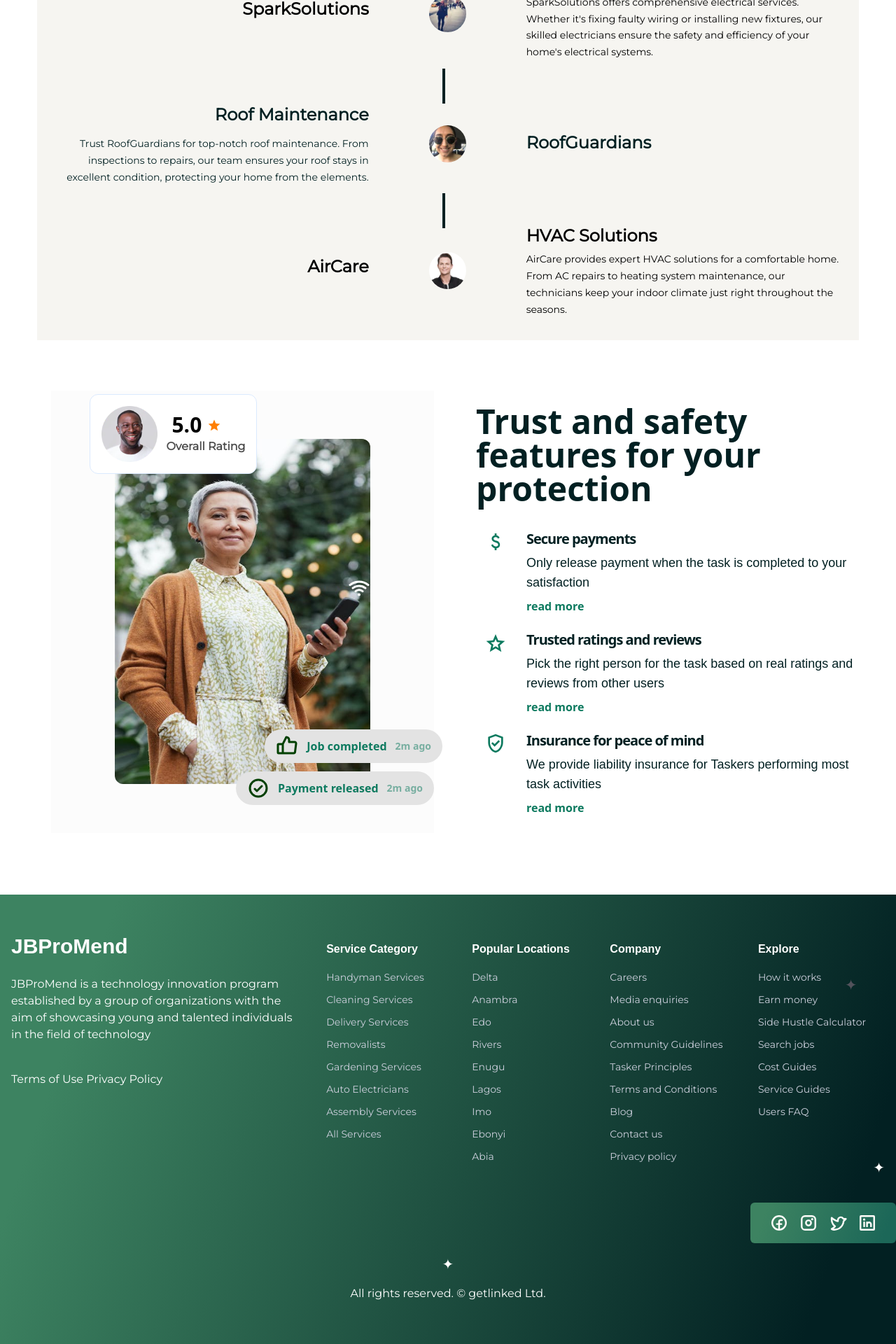
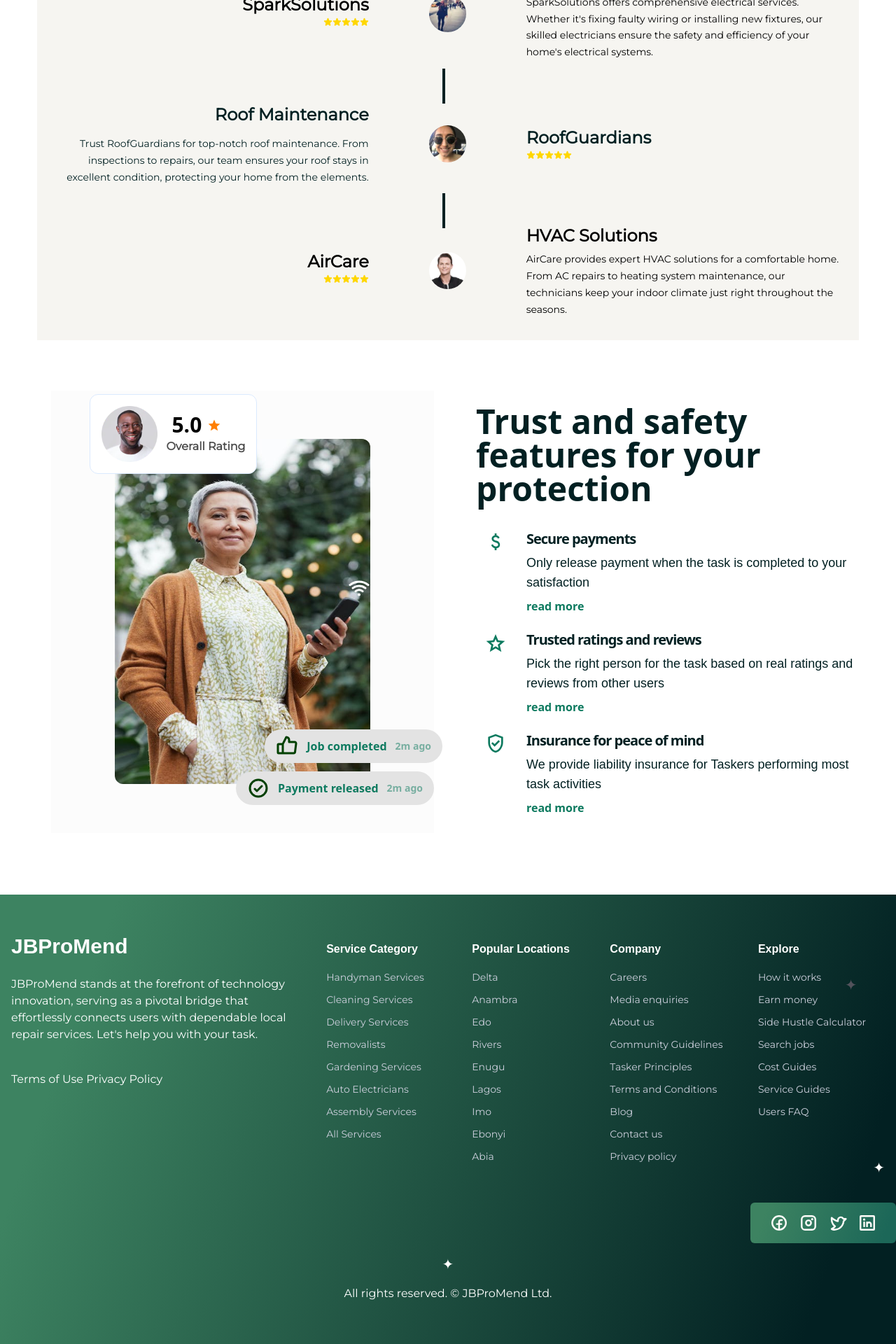
Before and after one commit to Elochukwu3/jb-task-searvice, a Next.js app: page / in a window 1280 px wide. Shown: the part 2639-4559 px from the top of the page at 70% size. Built offline with nearby package versions, Linux system fonts and the light colour scheme; a web font is replaced by a local one.

Commit message:
update: footer

```diff
--- a/components/Home/getdone/EachTree.tsx
+++ b/components/Home/getdone/EachTree.tsx
@@ -3,13 +3,14 @@ import {pageProp} from "./type";
 import Image from "next/image";
 import {variants as motionFade} from "./variant"
 import { motion } from "framer-motion";
+import Star from "@components/projectCard/Star"
 
-export default function GetDone ({header, text, label, image,}: pageProp){
+export default function GetDone ({header, text, label, image, index}: pageProp){
     return(
         <div>
              <div key={label} className="w-fit mx-auto hidden md:block">
              <div className="flex mb-[11px] mt-[5px] lg:space-x-[86px] md:space-x-[50px] w-full items-center">
-                    <motion.div variants={motionFade} initial="initial" whileInView={"animate"} className="w-[40%]">
+                    <motion.div custom={index} variants={motionFade} initial="initial" whileInView={"animate"} className="w-[40%]">
                         <div className="text-custom-dark text-right mb-[12px] mont text-[24px] font-[700]">
                             {header}
                         </div>
@@ -22,7 +23,12 @@ export default function GetDone ({header, text, label, image,}: pageProp){
                     </div>
                     <div className="text-custom-dark w-[40%] text-left mb-1 mont text-[24px] font-[700]">
                         {label}
-                    </div>
+                        <span className="w-fit flex text-gold-900">
+                    {Array.from({ length: 5 }, (_, index) => (
+                    <Star key={index} weight="fill" size={13} color="#ffd700" />
+                ))}
+                         </span>
+                        </div>
                 </div>
                 <div className="flex mb-[0px] lg:space-x-[86px] md:space-x-[50px] w-full items-center">
                     <div className="w-[40%] bg-custom-dark"/>
--- a/components/Home/getdone/EachTreeTwo.tsx
+++ b/components/Home/getdone/EachTreeTwo.tsx
@@ -1,23 +1,26 @@
 import MdTree from "./MdTree";
 import {pageProp} from "./type";
 import Image from "next/image";
-import {motion} from "framer-motion"
+import {motion} from "framer-motion";
+import { scaleY} from "./variant";
+import Star from "@components/projectCard/Star";
 
 const EachTreeTwo = ({header, text, label, image, index}:pageProp)=>{
     return(
-        <motion.div
-    //     whileInView={{ scale: 1, opacity: 1 }}
-    //   animate={{ scale: .6, opacity: 0 }}
-    //   transition={{
-    //     scale: { duration: 1.2,  },
-    //     opacity: { duration: 1, delay: 3 }
-    //   }}
-    //   initial={{ rotate: 0 }}
+        <motion.div variants={scaleY}
+        whileInView="animate"
+      animate="animate"
+      initial="initial" custom={index}
         >
             <div key={label} className="w-fit mx-auto hidden md:block">
             <div className="flex mb-[11px] lg:space-x-[86px] md:space-x-[50px] w-full items-center">
                   <div className="text-bg-custom-dark w-[40%] text-right mb-[12px] mont text-[24px] font-[700]">
                      {label}
+                     <span className="w-fit flex ml-auto">
+                    {Array.from({ length: 5 }, (_, index) => (
+                    <Star key={index} weight="fill" size={13} color="#ffd700" />
+                ))}
+             </span>
                   </div>
                   <div className="w-[53px] object-contain overflow-hidden relative  h-[53px] rounded-full">
                       <Image src={image} alt="" fill />
--- a/components/Home/getdone/index.tsx
+++ b/components/Home/getdone/index.tsx
@@ -4,6 +4,7 @@ import EachTree from "./EachTree";
 import {pageProp} from "./type";
 import EachTreeTwo from "./EachTreeTwo";
 import {submenu, displayObject} from "@db/constants/getdone";
+import {motion} from "framer-motion"
 
 const GettingDone = ()=>{
     const [display, setDisplay] = useState<pageProp[]>(displayObject[submenu[0].id as keyof typeof displayObject])
@@ -15,7 +16,7 @@ const GettingDone = ()=>{
 
     return(
         <div className="w-full">
-             <div className="w-11/12 mx-auto">
+             <motion.div transition={{duration: 0.5}} initial={{scale: 0}} whileInView={{scale: 1}} className="w-11/12 mx-auto">
                 <div className="w-fit mx-auto mt-9 mb-[20px] md:mb-[80px]">
                     <div id="timeline"
                         className="text-custom-dark mb-[21px] md:mb-[12px] mx-auto  text-center text-[20px] md:text-[32px] font-[700] clashsd">
@@ -26,15 +27,15 @@ const GettingDone = ()=>{
                         anticipate using for the upcoming event.
                     </div>
                 </div>
-            </div>
-            <div className="max-sm:flex-wrap flex gap-4 max-md:gap-2 w-fit mx-auto mb-8 max-sm:text-sm">
+            </motion.div>
+            <div className="max-sm:flex-wrap flex gap-4 max-md:gap-2 max-sm:p-3 w-fit max-sm:justify-center max-sm:px-2 mx-auto mb-8 max-sm:text-sm">
                 {
                   submenu.map(({id, name}, i)=>(
                     <div onClick={()=>handle(id)} key={id + "key"} className="rounded-md p-2 max-md:p-1 mx-2 max-md:mx-0 text-wrap cursor-pointer border border-custom-greaner">{name}</div>
                   ))
                 }
             </div>
-           <div className="w-11/12 mx-auto max-sm:w-[95%] bg-[#f6f5f1] font-montserrat p-5 h-[62.4vh] lg:h-auto overflow-y-scroll no-scrollbar">
+           <div className="w-11/12 mx-auto max-sm:w-[95%] bg-[#f6f5f1] font-montserrat p-5  lg:h-auto ">
            {
                display &&  display.map((item, index)=>{
                 const ComponentToView = index % 2 === 0 ? EachTree : EachTreeTwo
--- a/components/Home/getdone/variant.ts
+++ b/components/Home/getdone/variant.ts
@@ -1,16 +1,31 @@
 
 export const variants = {
     initial:{
-        x: -100,
+        x: -50,
         opacity: 0
     },
-    animate:{
-        x:0,
-        opacity: 1,
-        transition:{
-            type:"spring",
-            stiffness: 50,
+    animate:(index: number)=>(
+        {
+            x:0,
+            opacity: 1,
+            transition:{
+                type:"tween",
+                delay: index * 0.05
+            }
+
         }
+    )
+}
+export const scaleY ={
+initial:{ scale: 0, opacity:0 },
+animate: (index:number)=>(
+    { scale: 1, opacity: 1 ,
+    transition:{
+        type: "tween",
+        duration: .5,
+        delay: index * 0.05
+      }
+    }
+)
 
-    }
 }
--- a/components/Menu/variants.ts
+++ b/components/Menu/variants.ts
@@ -65,7 +65,7 @@ export const sidebarVariant = {
       transition: {
         ease: "easeInOut",
         duration: 0.3,
-        delay: 0.58,
+        delay: 0.38,
       },
     },
   };
--- a/components/footer/Footer.tsx
+++ b/components/footer/Footer.tsx
@@ -1,25 +1,29 @@
-"use client"
-import useCollapseAll from "@hooks/useCollapseAll"
-import { CaretDown, CaretRight, FacebookLogo, InstagramLogo, LinkedinLogo, TwitterLogo } from "@phosphor-icons/react";
+"use client";
+import useCollapseAll from "@hooks/useCollapseAll";
+import {
+  CaretDown,
+  CaretRight,
+  FacebookLogo,
+  InstagramLogo,
+  LinkedinLogo,
+  TwitterLogo,
+} from "@phosphor-icons/react";
 import { footer_links } from "@db/constants/link_list";
-import {SectionWraper, FooterList, Star} from "./style"
+import { SectionWraper, FooterList, Star } from "./style";
 
 const Footer = () => {
-  const {collapse, handler} = useCollapseAll()
+  const { collapse, handler } = useCollapseAll();
   return (
     <SectionWraper>
-
       <div className=" w-full p-4 max-lg:px-2 max-sm:px-4">
         <FooterList>
           <div className="col-span-2 max-sm:col-span-1  max-md:pr-0">
-            <div className="font-clash text-3xl font-bold mb-6 ">
-            JBProMend
-            </div>
+            <div className="font-clash text-3xl font-bold mb-6 ">JBProMend</div>
             <p className="flex flex-col gap-10 max-sm:text-sm pr-3">
               <span>
-              JBProMend is a technology innovation program
-              established by a group of organizations with the aim of showcasing
-              young and talented individuals in the field of technology
+                JBProMend stands at the forefront of technology innovation,
+                serving as a pivotal bridge that effortlessly connects users
+                with dependable local repair services. Let&apos;s help you with your task.
               </span>
               <span>
                 <span>Terms of Use </span>
@@ -27,33 +31,48 @@ const Footer = () => {
               </span>
             </p>
           </div>
-               <Star>
-                &#x2726;
-              </Star>
-               <Star>
-                &#x2726;
-              </Star>
+          <Star>&#x2726;</Star>
+          <Star>&#x2726;</Star>
           <span className="text-xl right-0  ax-sm:text-sm text-white bottom-0 max-md:bottom-1/2  absolute z-20">
             &#x2726;
           </span>
-          {footer_links.map((item, i)=>(
-            <div className="font-montserrat text-sm md:px-2 md:mx-auto max-sm:my-4" key={item.id}>
+          {footer_links.map((item, i) => (
+            <div
+              className="font-montserrat text-sm md:px-2 md:mx-auto max-sm:my-4"
+              key={item.id}
+            >
               {/* mobile view */}
-              <div onClick={()=> handler(i)} className="hidden cursor-pointer max-sm:flex justify-between ">
+              <div
+                onClick={() => handler(i)}
+                className="hidden cursor-pointer max-sm:flex justify-between "
+              >
                 <h3 className="font-clash font-bold text-xl"> {item.header}</h3>
-                {collapse === i ?
-                <CaretDown size={26} color="#fffdfa" weight="bold"/> :
-                <CaretRight size={26} color="#fffdfa" weight="bold"/>
-                }
+                {collapse === i ? (
+                  <CaretDown size={26} color="#fffdfa" weight="bold" />
+                ) : (
+                  <CaretRight size={26} color="#fffdfa" weight="bold" />
+                )}
               </div>
-             <h3 className="font-clash  max-sm:hidden font-bold text-[16px]"> {item.header}</h3>
-             <p className={`space-y-3  my-5 max-sm:px-2  ${collapse === i ? "max-sm:block" : "max-sm:hidden"}`}>{item.list.map((list, index)=>
-             (<span key={list.trim()} className="block text-[#CDD0DD]">{list}</span>))}
+              <h3 className="font-clash  max-sm:hidden font-bold text-[16px]">
+                {" "}
+                {item.header}
+              </h3>
+              <p
+                className={`space-y-3  my-5 max-sm:px-2 overflow-hidden duration-500 ease-in-out transition-all ${
+                  collapse === i
+                    ? "max-sm:grid max-sm:grid-col-1 grid-rows-1"
+                    : "max-sm:grid-rows-[_0fr] max-sm:hidden"
+                }`}
+              >
+                {item.list.map((list, index) => (
+                  <span key={list.trim()} className="block text-[#CDD0DD]">
+                    {list}
+                  </span>
+                ))}
               </p>
             </div>
           ))}
         </FooterList>
-
       </div>
       <div className="flex justify-end gap-4 px-7 w-fit ml-auto bg-gradient-btn py-4 rounded-md">
         <FacebookLogo size={26} color="#fffdfa" weight="bold" />
@@ -65,11 +84,9 @@ const Footer = () => {
         <span className="text-xl max-sm:text-sm text-custom-highlight textt-center block pb-4">
           &#x2726;
         </span>
-              <span>
-              All rights reserved. © getlinked Ltd.
-              </span>
+        <span>All rights reserved. © JBProMend Ltd.</span>
       </div>
     </SectionWraper>
   );
 };
-  export default Footer
+export default Footer;
```
Also changed, not shown: components/Home/getdone/MdTree.tsx (+14 -4 lines). Lines whose indentation alone changed are shown as unchanged.
